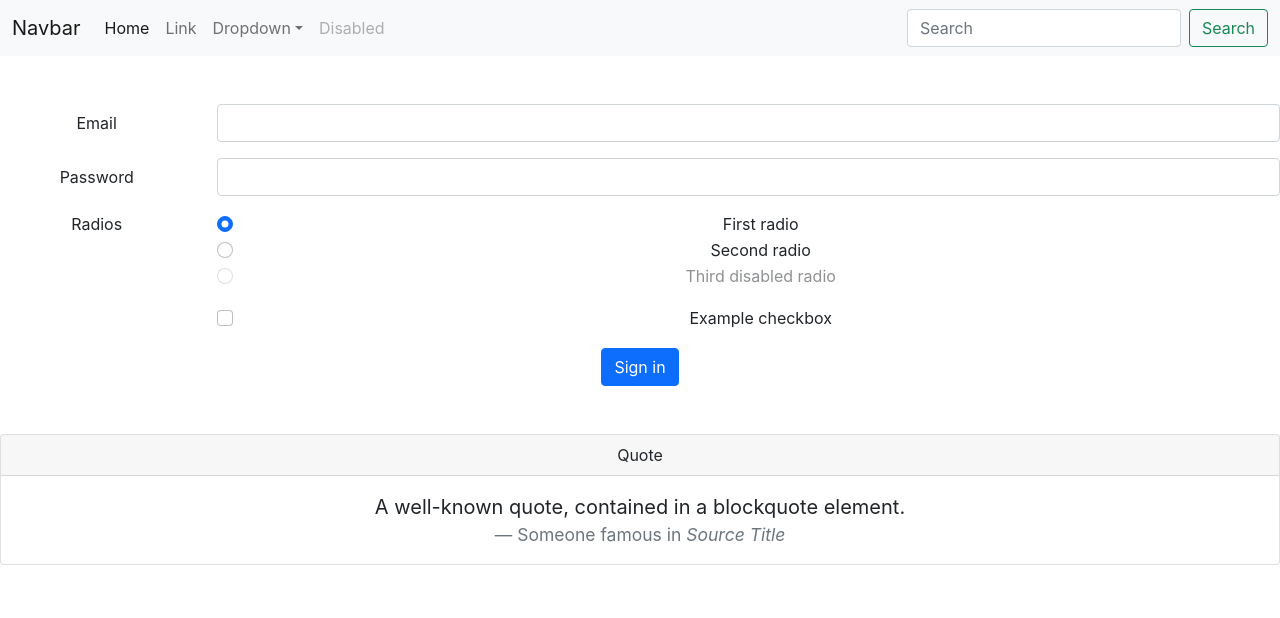
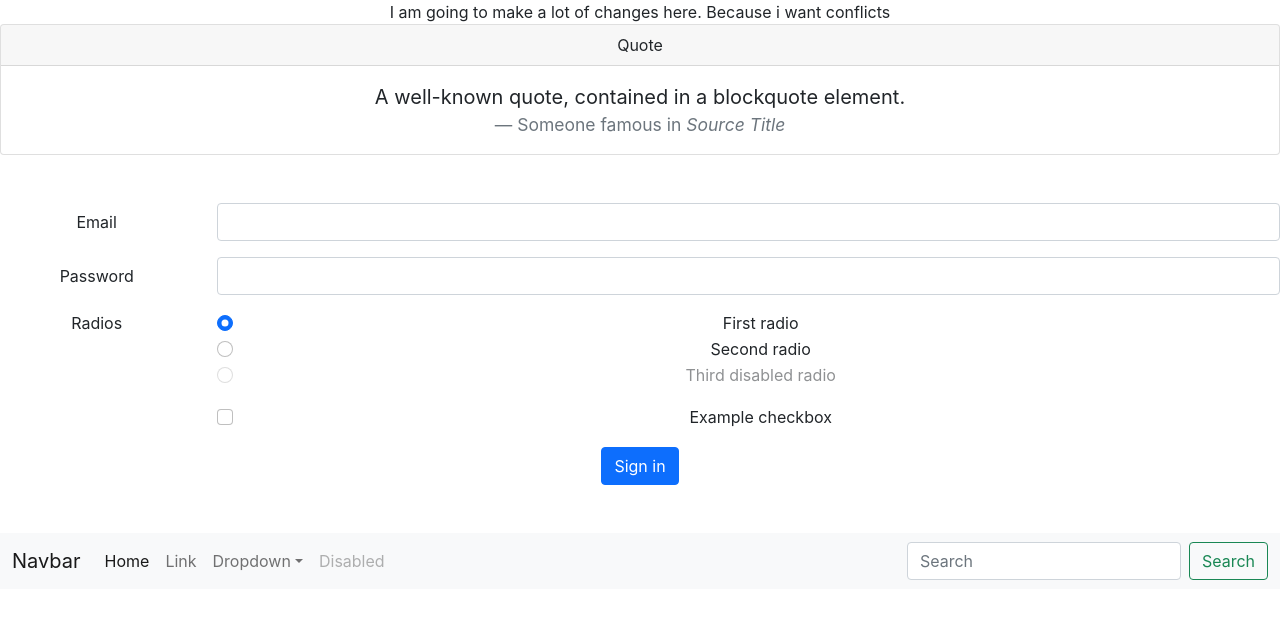
Before and after one commit to mohammad-aabid29/Getting_Started, a React (Create React App) app: page / in a window 1280 px wide. Shown: the top 618 px of the page. Built offline with nearby package versions, Linux system fonts and the light colour scheme.

Commit message:
cause conflicts

```diff
--- a/src/App.js
+++ b/src/App.js
@@ -1,16 +1,19 @@
+import FormControl from './Components/FormControl';
 import './App.css';
-import FormControl from './Components/FormControl';
+import QuotesCard from './Components/QuotesCard';
 import Navbar from './Components/Navbar';
-import QuotesCard from './Components/QuotesCard';
 
 function App() {
   return (
     <div className="App">
+      I am going to make a lot of changes here. Because i want conflicts
+      <QuotesCard />
+      <FormControl/>
       <Navbar/>
-      <FormControl/>
-      <QuotesCard />
     </div>
   );
-}
+};
 
-export default App;
+
+
+export default App; console.log('Lot of changes made')
```
